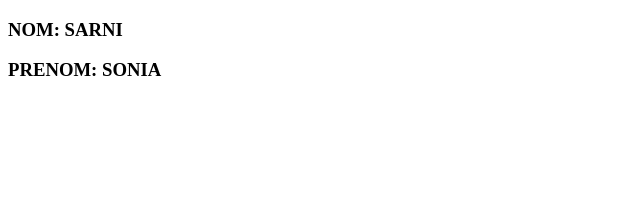
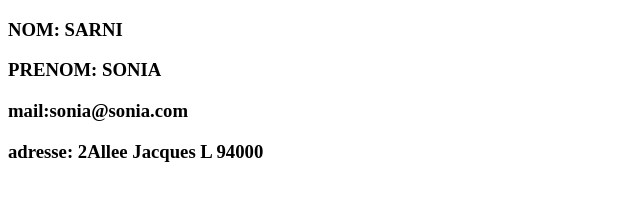
Before and after one commit to soniasarni/lab2Git, a plain HTML site: page index.html in a window 1280 px wide. Shown: the whole page, without its empty margins (0-640 px from the left). Drawn offline with Linux system fonts and the light colour scheme.

Commit message:
ajout contenu

```diff
--- a/index.html
+++ b/index.html
@@ -10,5 +10,7 @@
 <body>
     <h3>NOM: SARNI</h3>
     <h3>PRENOM: SONIA</h3>
+    <h3>mail:sonia@sonia.com</h3>
+    <h3>adresse: 2Allee Jacques L 94000</h3>
 </body>
 </html>
```
